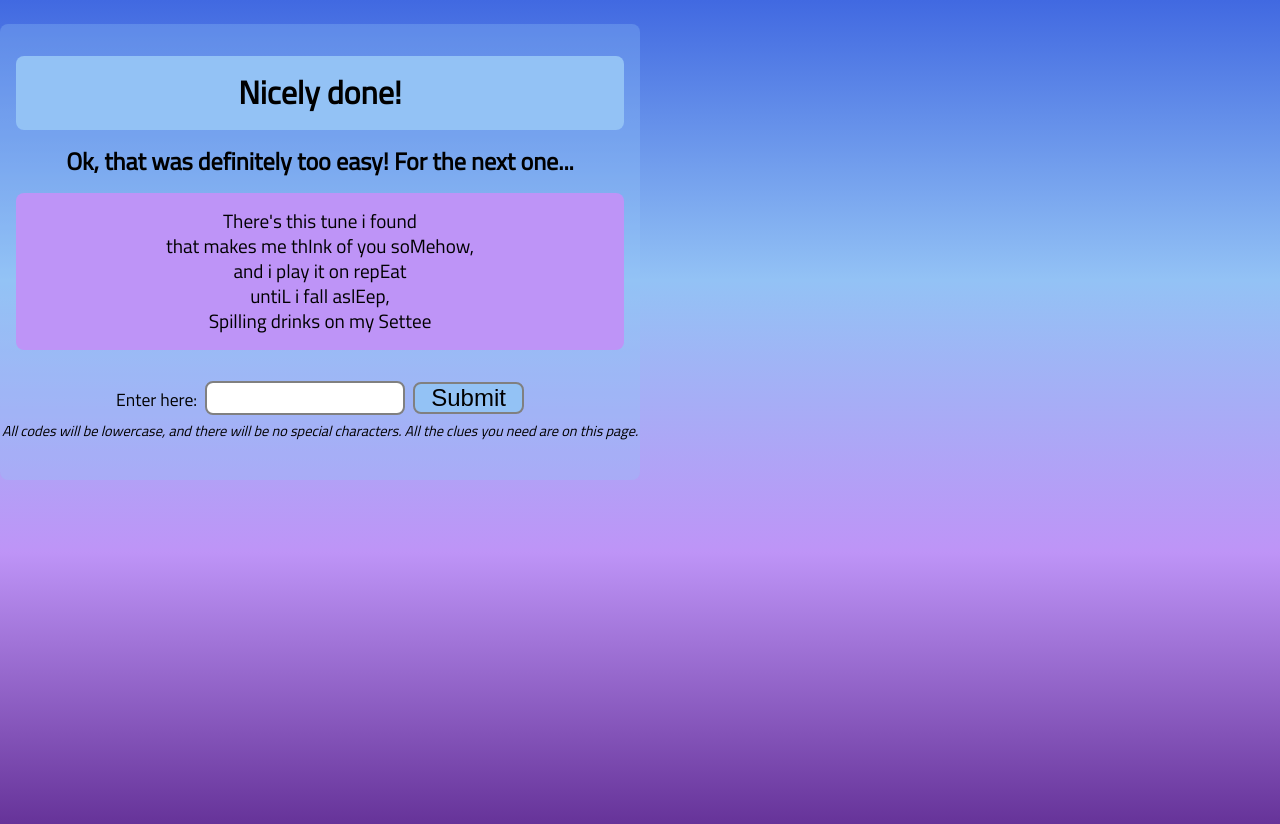
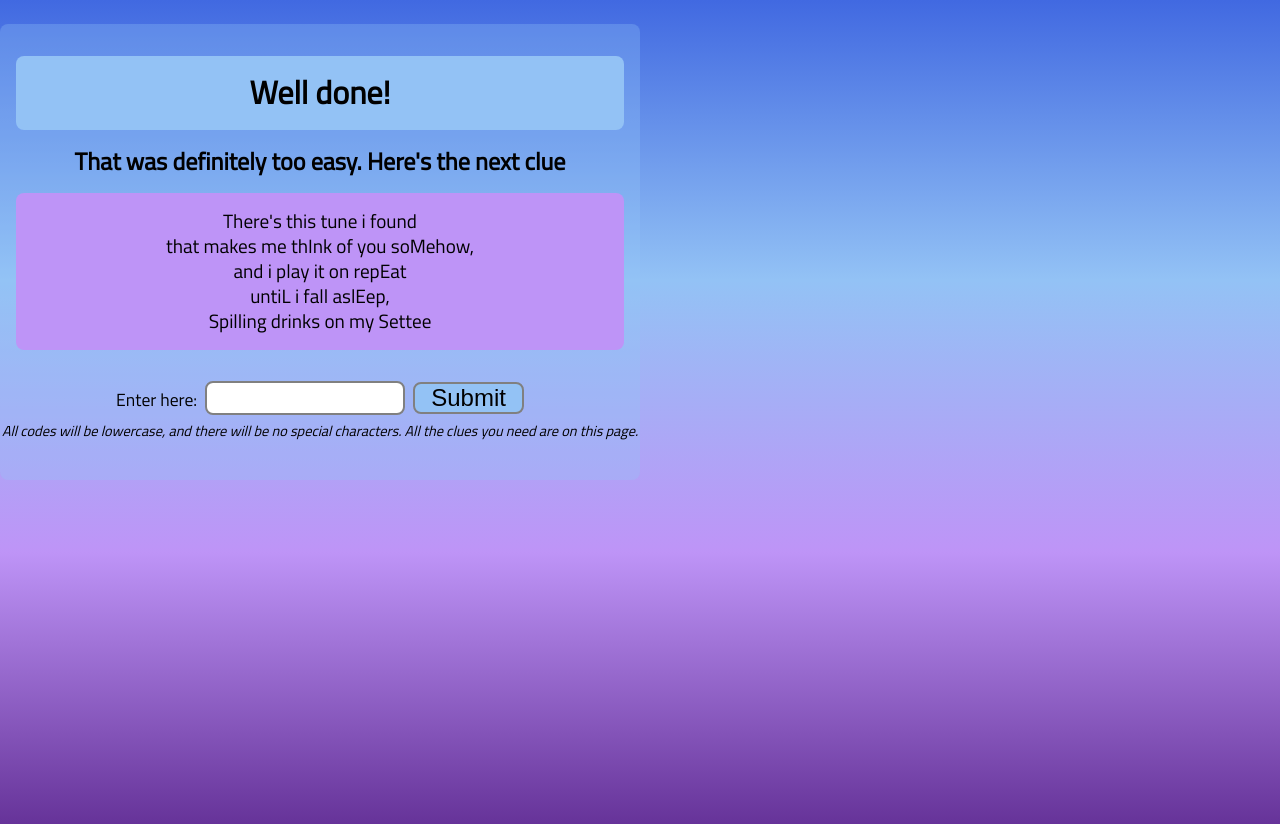
Before and after one commit to Abibubble/harrison-nye, a React (Create React App) app: page /escape2 in a window 1280 px wide. Built offline with nearby package versions, Linux system fonts and the light colour scheme.

Commit message:
wip: De-cheese escape2 intro

```diff
--- a/src/pages/escape2.js
+++ b/src/pages/escape2.js
@@ -10,8 +10,8 @@ export default function Escape2() {
   return (
     <Wrapper>
       <PageSection>
-        <Title>Nicely done!</Title>
-        <Intro>Ok, that was definitely too easy! For the next one...</Intro>
+        <Title>Well done!</Title>
+        <Intro>That was definitely too easy. Here's the next clue</Intro>
       </PageSection>
       <PageSection>
         <Clue>
```
